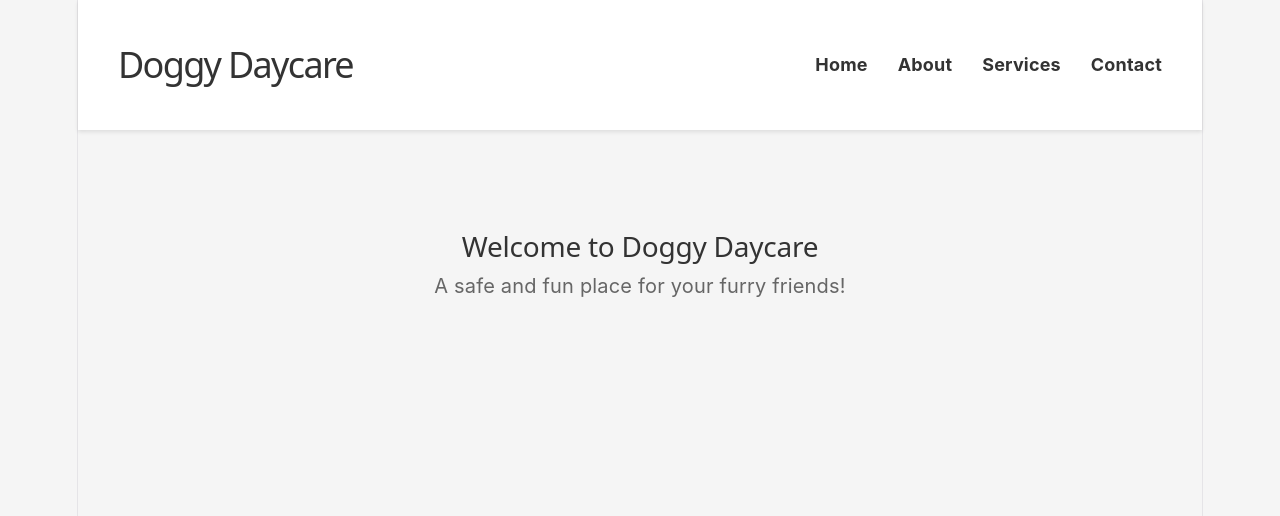
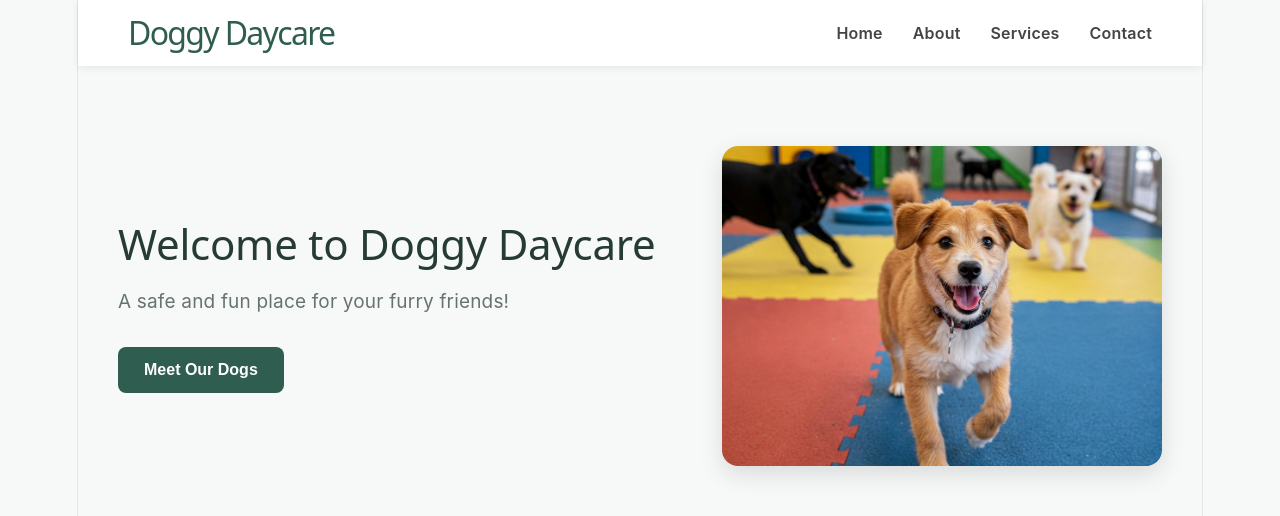
Before and after one commit to GreedyGobling/Doggy-Daycare, a React (Vite) app: page / in a window 1280 px wide. Shown: the top 516 px of the page. Built offline with nearby package versions, Linux system fonts and the light colour scheme; no server answers.

Commit message:
Improve welcome page design

```diff
--- a/src/App.css
+++ b/src/App.css
@@ -3,7 +3,8 @@ body {
   font-family: -apple-system, BlinkMacSystemFont, 'Segoe UI', 'Roboto', 'Oxygen',
     'Ubuntu', 'Cantarell', 'Fira Sans', 'Droid Sans', 'Helvetica Neue',
     sans-serif;
-    background-color: #f5f5f5;
+    background-color: #f7f9f8 ;
+    color: #333;
 }
 
 div {
@@ -15,26 +16,29 @@ header {
   justify-content: space-between;
   align-items: center;
   background-color: #fff;
-  padding: 20px 40px;
-  box-shadow: 0 2px 4px rgba(0, 0, 0, 0.1);
+  padding: 20px 50px;
+  box-shadow: 0 2px 8px rgba(0, 0, 0, 0.08);
 }
 
 h1 {
-  color: #333;
-  font-size: 36px;
+  margin: 0;
+  color: #2f5d50;
+  font-size: 32px;
 }
 
 nav ul {
   list-style: none;
   display: flex;
   gap: 30px;
+  margin: 0;
+  padding: 0;
 }
 
 nav a {
   text-decoration: none;
-  color: #333;
-  font-size: 18px;
-  font-weight: bold;
+  color: #444;
+  font-size: 16px;
+  font-weight: 600;
 
 }
 
@@ -55,11 +59,57 @@ p {
 }
 
 .welcome {
-  padding: 80px;
-  text-align: center;
+  max-width: 1100px;
+  margin: 0 auto;
+  padding: 80px 40px;
+
+  display: flex;
+  align-items: center;
+  justify-content: space-between;
+  gap: 60px;
 }
+
+.welcome-text {
+  flex: 1;
+  text-align: left;
+}
+
+.welcome-text h2 {
+  margin: 0 0 18px;
+  color: #263b35;
+  font-size: 42px;
+  line-height: 1.2;
+  white-space: nowrap;
+}
+
+.welcome-text p {
+  margin: 0 0 30px;
+  color: #66736e;
+  font-size: 19px;
+  line-height: 1.6;
+}
+
+.welcome-text button {
+  padding: 14px 26px;
+  border: none;
+  border-radius: 8px;
+  background-color: #2f5d50;
+  color: white;
+  font-size: 16px;
+  font-weight: 600;
+  cursor: pointer;
+  transition: 0.2s;
+}
+
+.welcome-text button:hover {
+  background-color: #24483e;
+  transform: translateY(-2px);
+}
+
 .welcome img {
-  width: 300px;
-  height: auto;
-  margin-top: 30px;
+  width: 440px;
+  height: 320px;
+  object-fit: cover;
+  border-radius: 16px;
+  box-shadow: 0 8px 25px rgba(0, 0, 0, 0.12);
 }
--- a/src/App.jsx
+++ b/src/App.jsx
@@ -33,16 +33,17 @@ useEffect(() => {
       </header>
 
       <section className="welcome">
+        <div className="welcome-text">
         <h2>Welcome to Doggy Daycare</h2>
         <p>A safe and fun place for your furry friends!</p>
 
-        {
-        dogs.length > 0 && (
-          <img src={dogs[0].image} alt={dogs[0].name} />
-        )}
+       <button>Meet Our Dogs</button>
+       </div>
 
+        <img src="daycare.jpeg" alt="Dogs" />
       </section>
     </div>
+
   )
 }
 
```
